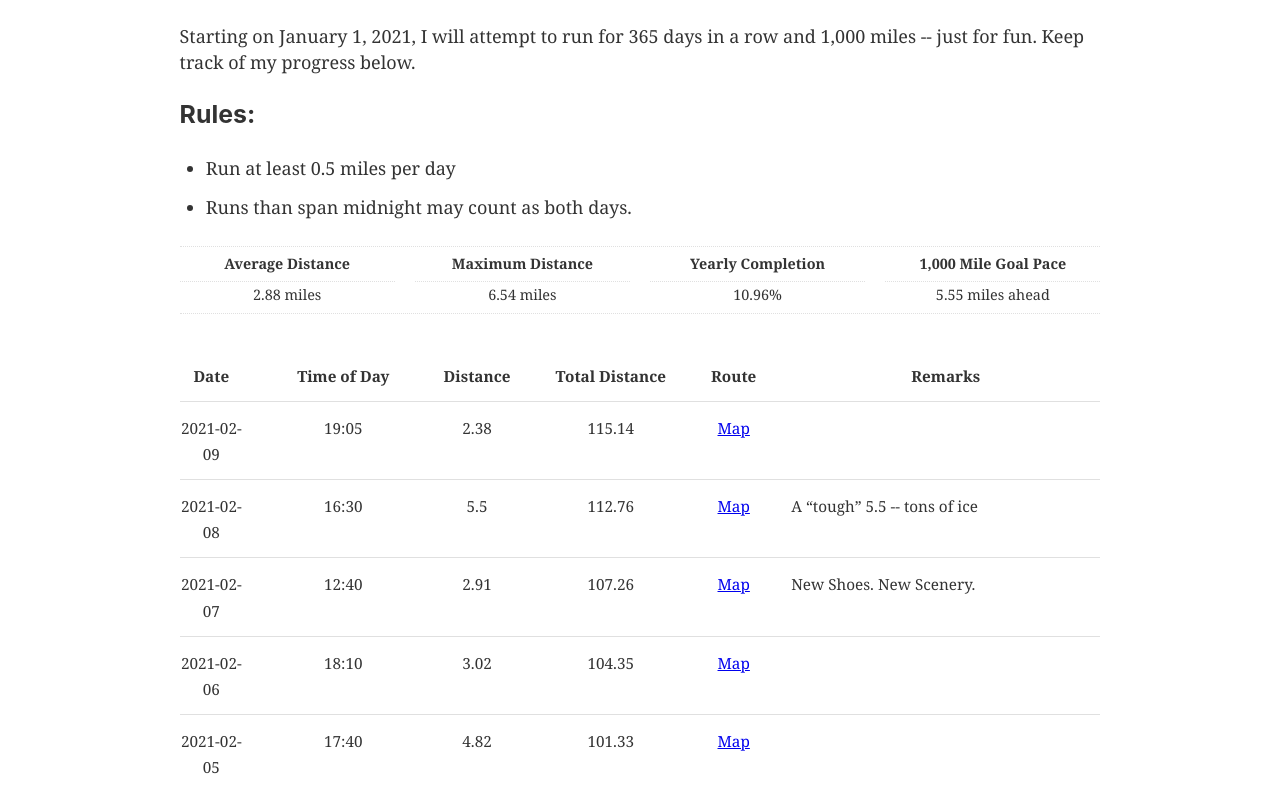
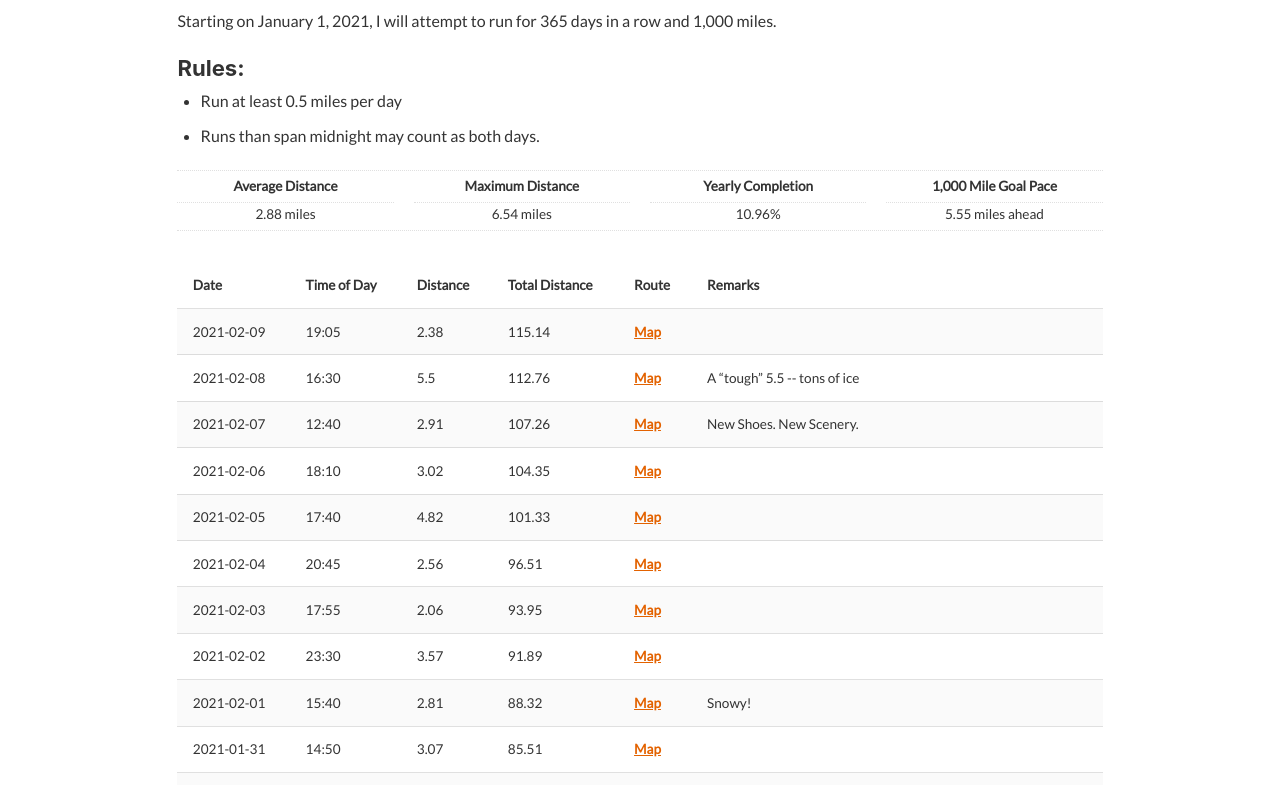
Before and after one commit to philbirnie/phil365, a Gatsby site: page / in a window 1280 px wide. Shown: the part 100-885 px from the top of the page. Built offline with nearby package versions, Linux system fonts and the light colour scheme; Gatsby itself is replaced by a stand-in of ours.

Commit message:
Several style updates.

```diff
--- a/package.json
+++ b/package.json
@@ -5,6 +5,7 @@
   "version": "0.1.0",
   "author": "Kyle Mathews <mathews.kyle@gmail.com>",
   "dependencies": {
+    "fontsource-lato": "^4.0.0",
     "gatsby": "^2.26.1",
     "gatsby-image": "^2.5.0",
     "gatsby-plugin-manifest": "^2.6.1",
--- a/src/components/layout.css
+++ b/src/components/layout.css
@@ -1,7 +1,7 @@
 html {
   -ms-text-size-adjust: 100%;
   -webkit-text-size-adjust: 100%;
-  font: 112.5%/1.45em georgia, serif, sans-serif;
+  font: 100%/1.45em 'Lato', serif, sans-serif;
   box-sizing: border-box;
   overflow-y: scroll;
 }
@@ -10,8 +10,8 @@ body {
   -webkit-font-smoothing: antialiased;
   -moz-osx-font-smoothing: grayscale;
   color: hsla(0, 0%, 0%, 0.8);
-  font-family: georgia, serif;
-  font-weight: normal;
+  font-family: 'Lato', sans-serif;
+  font-weight: 400;
   word-wrap: break-word;
   font-kerning: normal;
   -moz-font-feature-settings: "kern", "liga", "clig", "calt";
@@ -66,7 +66,7 @@ abbr[title] {
 b,
 strong {
   font-weight: inherit;
-  font-weight: bolder;
+  font-weight: 700;
 }
 dfn {
   font-style: italic;
@@ -83,7 +83,7 @@ h1 {
   color: inherit;
   font-family: -apple-system, BlinkMacSystemFont, Segoe UI, Roboto, Oxygen,
     Ubuntu, Cantarell, Fira Sans, Droid Sans, Helvetica Neue, sans-serif;
-  font-weight: bold;
+  font-weight: 700;
   text-rendering: optimizeLegibility;
   font-size: 2.25rem;
   line-height: 1.1;
@@ -262,7 +262,7 @@ h2 {
   color: inherit;
   font-family: -apple-system, BlinkMacSystemFont, Segoe UI, Roboto, Oxygen,
     Ubuntu, Cantarell, Fira Sans, Droid Sans, Helvetica Neue, sans-serif;
-  font-weight: bold;
+  font-weight: 700;
   text-rendering: optimizeLegibility;
   font-size: 1.62671rem;
   line-height: 1.1;
@@ -275,11 +275,11 @@ h3 {
   padding-left: 0;
   padding-right: 0;
   padding-top: 0;
-  margin-bottom: 1.45rem;
+  margin-bottom: 0.4em;
   color: inherit;
   font-family: -apple-system, BlinkMacSystemFont, Segoe UI, Roboto, Oxygen,
     Ubuntu, Cantarell, Fira Sans, Droid Sans, Helvetica Neue, sans-serif;
-  font-weight: bold;
+  font-weight: 700;
   text-rendering: optimizeLegibility;
   font-size: 1.38316rem;
   line-height: 1.1;
@@ -296,7 +296,7 @@ h4 {
   color: inherit;
   font-family: -apple-system, BlinkMacSystemFont, Segoe UI, Roboto, Oxygen,
     Ubuntu, Cantarell, Fira Sans, Droid Sans, Helvetica Neue, sans-serif;
-  font-weight: bold;
+  font-weight: 700;
   text-rendering: optimizeLegibility;
   font-size: 1rem;
   line-height: 1.1;
@@ -313,7 +313,7 @@ h5 {
   color: inherit;
   font-family: -apple-system, BlinkMacSystemFont, Segoe UI, Roboto, Oxygen,
     Ubuntu, Cantarell, Fira Sans, Droid Sans, Helvetica Neue, sans-serif;
-  font-weight: bold;
+  font-weight: 700;
   text-rendering: optimizeLegibility;
   font-size: 0.85028rem;
   line-height: 1.1;
@@ -330,7 +330,7 @@ h6 {
   color: inherit;
   font-family: -apple-system, BlinkMacSystemFont, Segoe UI, Roboto, Oxygen,
     Ubuntu, Cantarell, Fira Sans, Droid Sans, Helvetica Neue, sans-serif;
-  font-weight: bold;
+  font-weight: 700;
   text-rendering: optimizeLegibility;
   font-size: 0.78405rem;
   line-height: 1.1;
@@ -477,16 +477,16 @@ address {
   margin-bottom: 1.45rem;
 }
 b {
-  font-weight: bold;
+  font-weight: 700;
 }
 strong {
-  font-weight: bold;
+  font-weight: 700;
 }
 dt {
-  font-weight: bold;
+  font-weight: 700;
 }
 th {
-  font-weight: bold;
+  font-weight: 700;
 }
 li {
   margin-bottom: calc(1.45rem / 2);
@@ -542,10 +542,28 @@ acronym {
 thead {
   text-align: left;
 }
+
+tr:nth-child(odd) td {
+  background: #fafafa;
+}
+
+tr:hover td {
+  background-color: #fffccf;
+}
+
+a {
+  color: #e36200;
+  font-weight: 700;
+}
+
+a:hover {
+  color: #fc740d;
+}
+
 td,
 th {
   font-size: 0.85em;
-  text-align: center;
+  text-align: left;
   border-bottom: 1px solid hsla(0, 0%, 0%, 0.12);
   font-feature-settings: "tnum";
   -moz-font-feature-settings: "tnum";
@@ -561,14 +579,6 @@ th {
   font-weight: 600;
 }
 
-th:first-child,
-td:first-child {
-  padding-left: 0;
-}
-th:last-child,
-td:last-child {
-  padding-right: 0;
-}
 tt,
 code {
   background-color: hsla(0, 0%, 0%, 0.04);
@@ -620,7 +630,7 @@ td.col-remarks {
 .stats dl {
   display: grid;
   margin-bottom: 0;
-  font-size: 80%;
+  font-size: 0.85em;
   text-align: center;
   grid-template-columns: repeat(4, minmax(100px, 25%));
   grid-gap: 20px;
@@ -642,12 +652,16 @@ td.col-remarks {
 }
 
 @media only screen and (min-width: 600px) {
+  .col-date {
+    min-width: 15%;
+  }
+
   .col-remarks,
   .col-time {
     display: table-cell;
   }
 
   .col-time, .col-cumulative {
-    width: 18%;
+    min-width: 16%;
   }
 }
--- a/src/components/layout.js
+++ b/src/components/layout.js
@@ -8,6 +8,8 @@
 import React from "react"
 import PropTypes from "prop-types"
 import { useStaticQuery, graphql } from "gatsby"
+import "fontsource-lato/latin-400.css"
+import "fontsource-lato/latin-700.css"
 
 import Header from "./header"
 import "./layout.css"
--- a/src/pages/index.js
+++ b/src/pages/index.js
@@ -8,7 +8,7 @@ import Stats from "../components/stats"
 const IndexPage = () => (
   <Layout>
     <SEO title="Phil Birnie runs for 365 Days in a Row" />
-    <p>Starting on January 1, 2021, I will attempt to run for 365 days in a row and 1,000 miles -- just for fun. Keep track of my progress below.</p>
+    <p>Starting on January 1, 2021, I will attempt to run for 365 days in a row and 1,000 miles.</p>
     <h3>Rules:</h3>
     <ul>
       <li>Run at least 0.5 miles per day</li>
```
Also changed, not shown: 1 other file.
